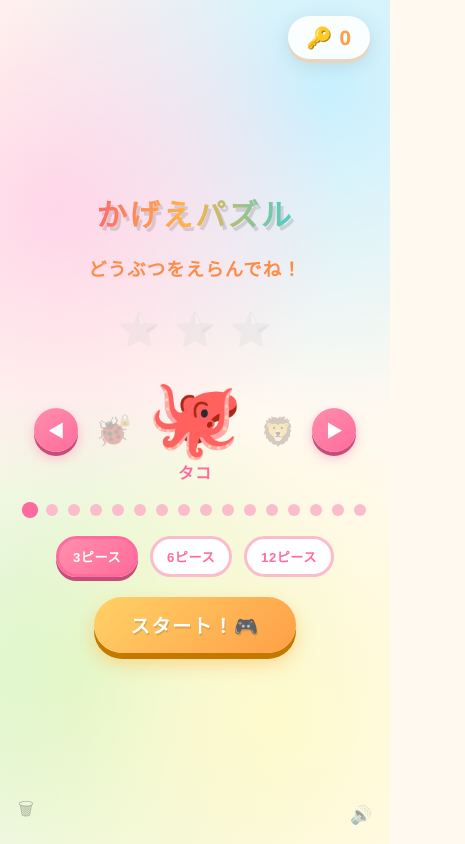
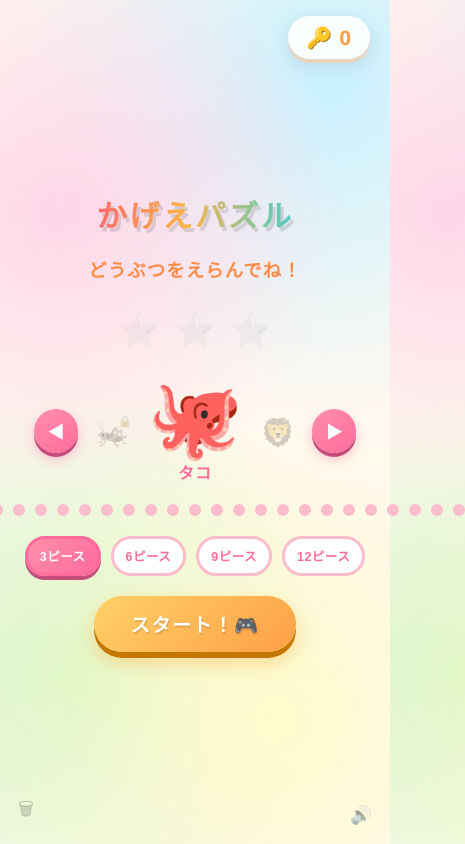
Before and after one commit to yookmt1122-lab/newpuzzle, a React (Vite) app: page / in a window 390 px wide. Shown: the whole page, 465 px wide, since content can reach past the window. Built offline with nearby package versions, Linux system fonts and the light colour scheme.

Commit message:
編集後: 動物・海の生き物・虫を3種追加（計25匹）・9ピースモード追加

```diff
--- a/src/ShadowPuzzle.css
+++ b/src/ShadowPuzzle.css
@@ -332,7 +332,10 @@
 /* ── 難易度選択 ───────────────────────────────────────────────────────────── */
 .difficulty-selector {
   display: flex;
-  gap: 12px;
+  gap: 10px;
+  flex-wrap: wrap;
+  justify-content: center;
+  max-width: 420px;
 }
 
 .btn-difficulty {
@@ -650,8 +653,8 @@
   }
 
   .btn-difficulty {
-    padding: 8px 14px;
-    font-size: 0.82rem;
+    padding: 8px 12px;
+    font-size: 0.78rem;
   }
 
   .btn-start {
--- a/src/ShadowPuzzle.jsx
+++ b/src/ShadowPuzzle.jsx
@@ -23,9 +23,19 @@ const ANIMALS = [
   { emoji: '🦋', label: 'チョウ' },
   { emoji: '🐝', label: 'ハチ' },
   { emoji: '🐞', label: 'テントウムシ' },
+  { emoji: '🐻', label: 'クマ' },
+  { emoji: '🐨', label: 'コアラ' },
+  { emoji: '🐰', label: 'ウサギ' },
+  { emoji: '🦑', label: 'イカ' },
+  { emoji: '🦀', label: 'カニ' },
+  { emoji: '🐡', label: 'フグ' },
+  { emoji: '🐜', label: 'アリ' },
+  { emoji: '🐛', label: 'イモムシ' },
+  { emoji: '🦗', label: 'コオロギ' },
 ]
 const INITIAL_LOCKED = [
-  false, false, false, false, true, true, true,
+  false, false, false, false,
+  true, true, true, true, true, true, true, true, true, true, true, true,
   true, true, true, true, true, true, true, true, true,
 ]
 
@@ -54,6 +64,7 @@ function usePieceSize() {
 const DIFFICULTY_OPTIONS = [
   { key: 'easy',   nRows: 3, nCols: 1, label: '3ピース' },
   { key: 'medium', nRows: 3, nCols: 2, label: '6ピース' },
+  { key: 'hard9',  nRows: 3, nCols: 3, label: '9ピース' },
   { key: 'hard',   nRows: 3, nCols: 4, label: '12ピース' },
 ]
 
```
